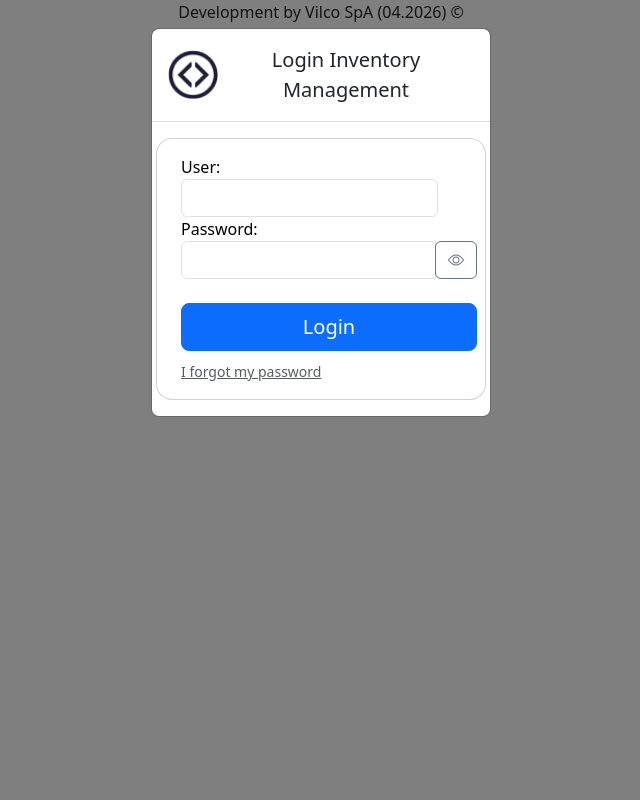
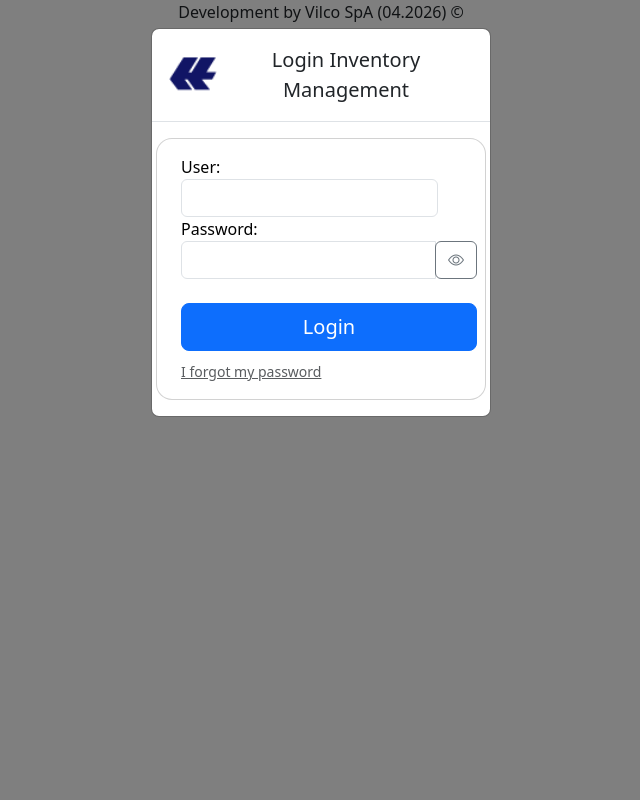
Before and after one commit to aconlledo/inventariohlag, a Django app: page / in a window 1280 px wide. Shown: the whole page, without its empty margins (319-959 px from the left). Run offline with Django 5.2, Linux system fonts and the light colour scheme; some libraries are stand-ins or nearby versions.

Commit message:
Version20260620-4

```diff
--- a/templates/login.html
+++ b/templates/login.html
@@ -12,7 +12,7 @@
           <div class="modal-content">
             <div class="modal-header d-flex align-items-center justify-content-between">
               <div class="d-flex align-items-center">
-                <img src="{% static 'imagenes/icono2.png'%}" width="50" />
+                <img src="{% static 'imagenes/icono3.png'%}" width="50" />
               </div>
               <div class="flex-grow-1 text-center">
                 <h5 class="modal-title mb-0">Login Inventory Management</h5>
@@ -67,6 +67,7 @@
     </section>
 
     <!-- Modal Olvido Clave  -->
+
     <section>
       <div class="modal fade modal-sheet" id="ModalOlvidoClave" name="ModalOlvidoClave" tabindex="-1" aria-hidden="true">
         <div class="modal-dialog">
```
Also changed, not shown: static/imagenes/icono3.png (added).
